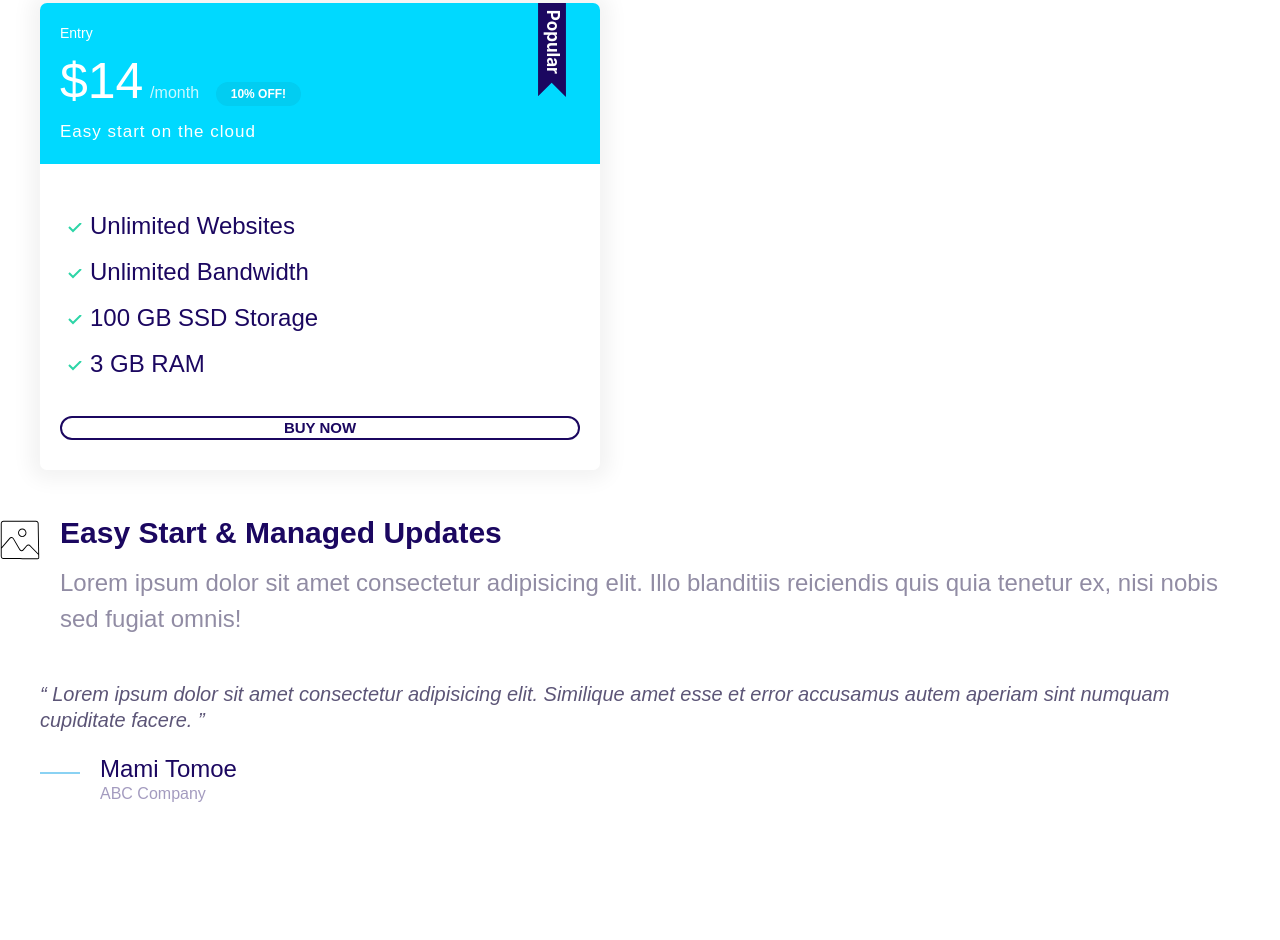
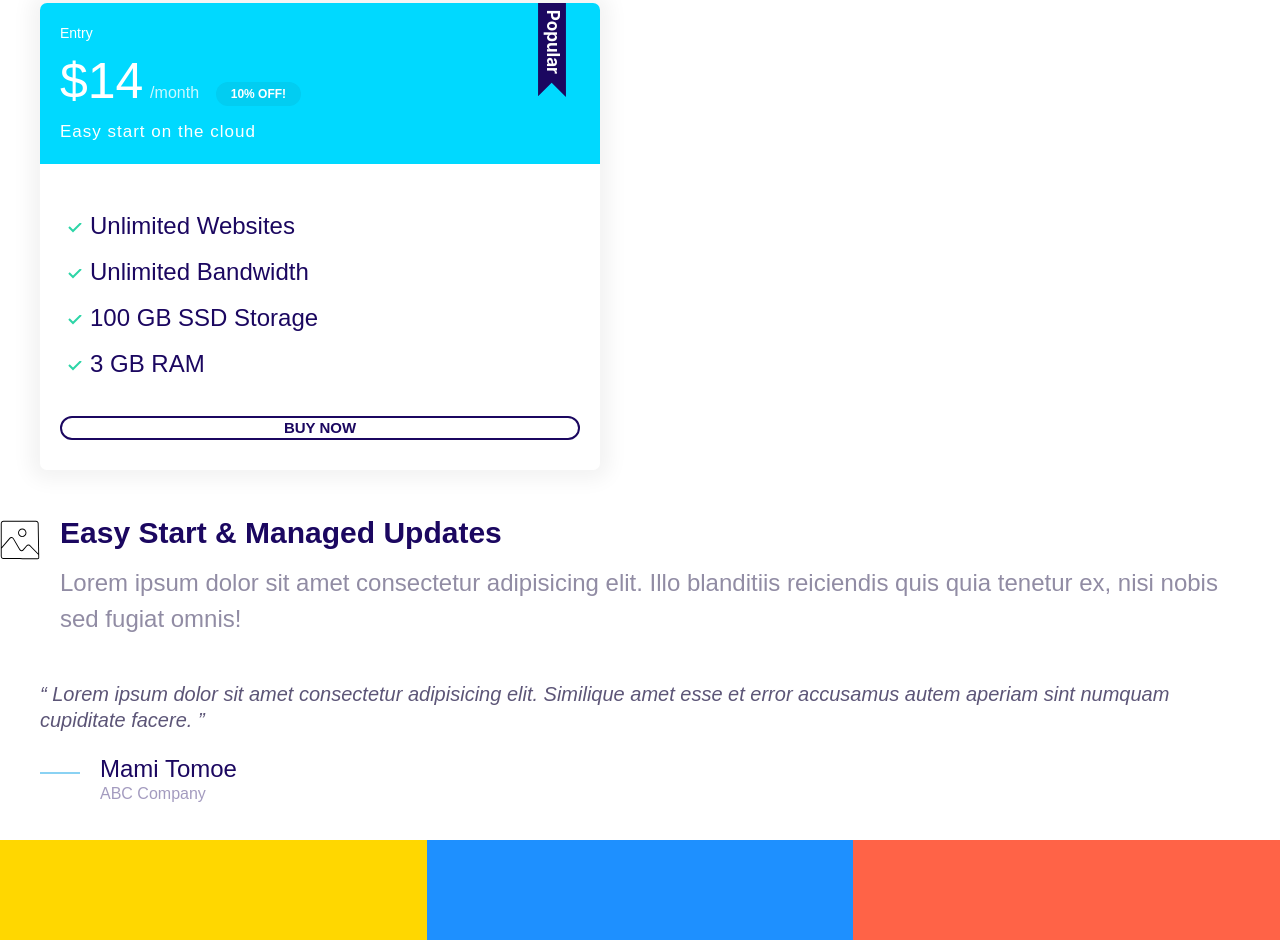
Before and after one commit to HandleyECTS/moshified--mami-is-better-, a plain HTML site: page index.html in a window 1280 px wide. Shown: the part 462-1402 px from the top of the page. Before the commit the page ends 1302 px from the top, so only its background shows below. Drawn offline with Linux system fonts and the light colour scheme.

Commit message:
added grid colors

```diff
--- a/css/styles.css
+++ b/css/styles.css
@@ -440,3 +440,20 @@ a{
         font-size: 1.6rem;
     }
 }
+
+/* grids */
+
+.grid{
+    display: grid;
+}
+
+@media screen and (min-width: 768px){
+    .grid--1x2{
+        grid-template-columns: repeat(2, 1fr);
+    }
+}
+@media screen and (min-width: 1024px){
+    .grid--1x3{
+        grid-template-columns: repeat(3, 1fr);
+    }
+}
--- a/index.html
+++ b/index.html
@@ -93,5 +93,11 @@
                 </div>
             </footer>
     </blockquote>
+
+    <div class="grid grid--1x3">
+        <div style="height: 100px; background: gold"></div>
+        <div style="height: 100px; background: dodgerblue"></div>
+        <div style="height: 100px; background: tomato"></div>
+    </div>
 </body>
 </html>
```
